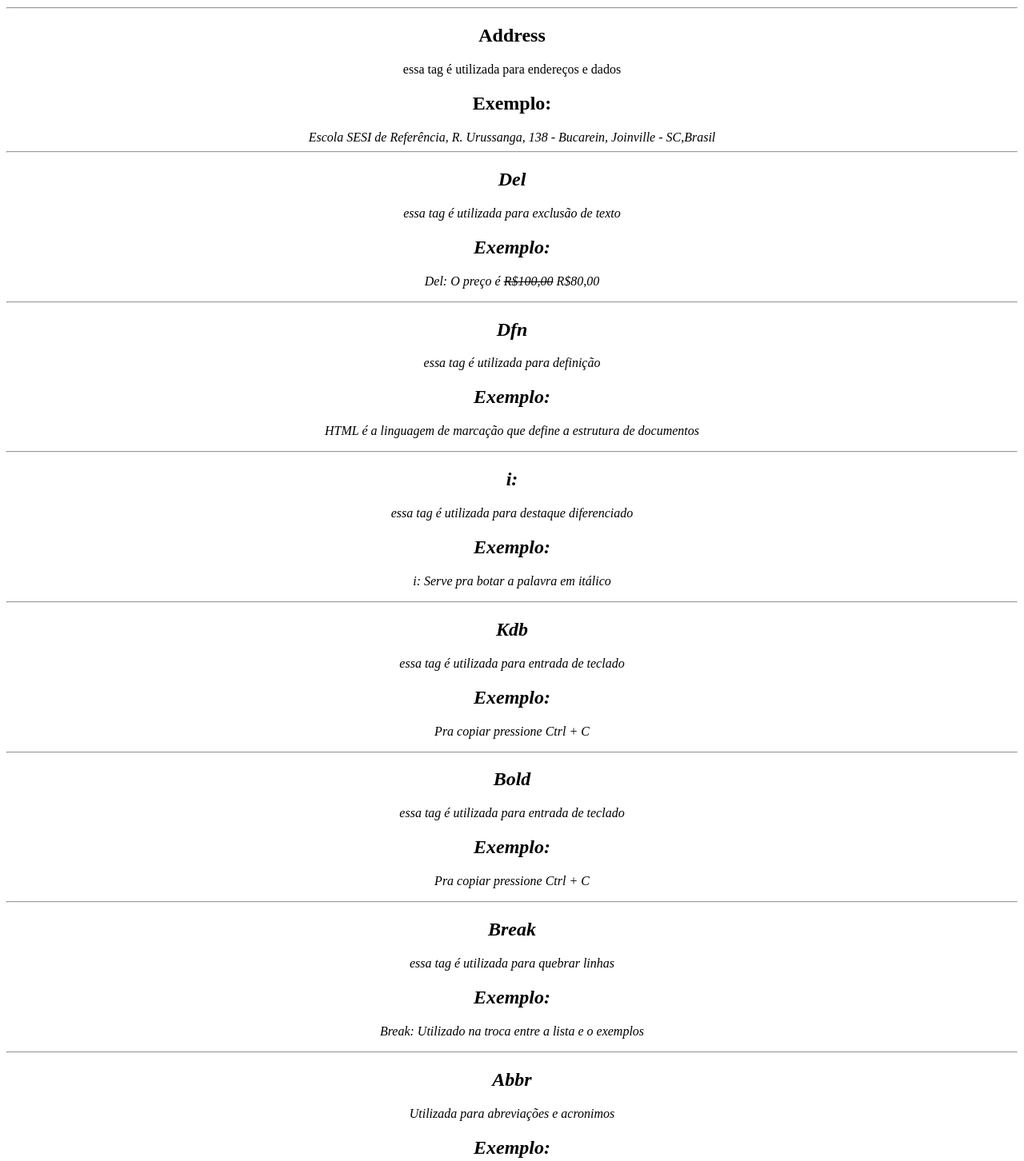
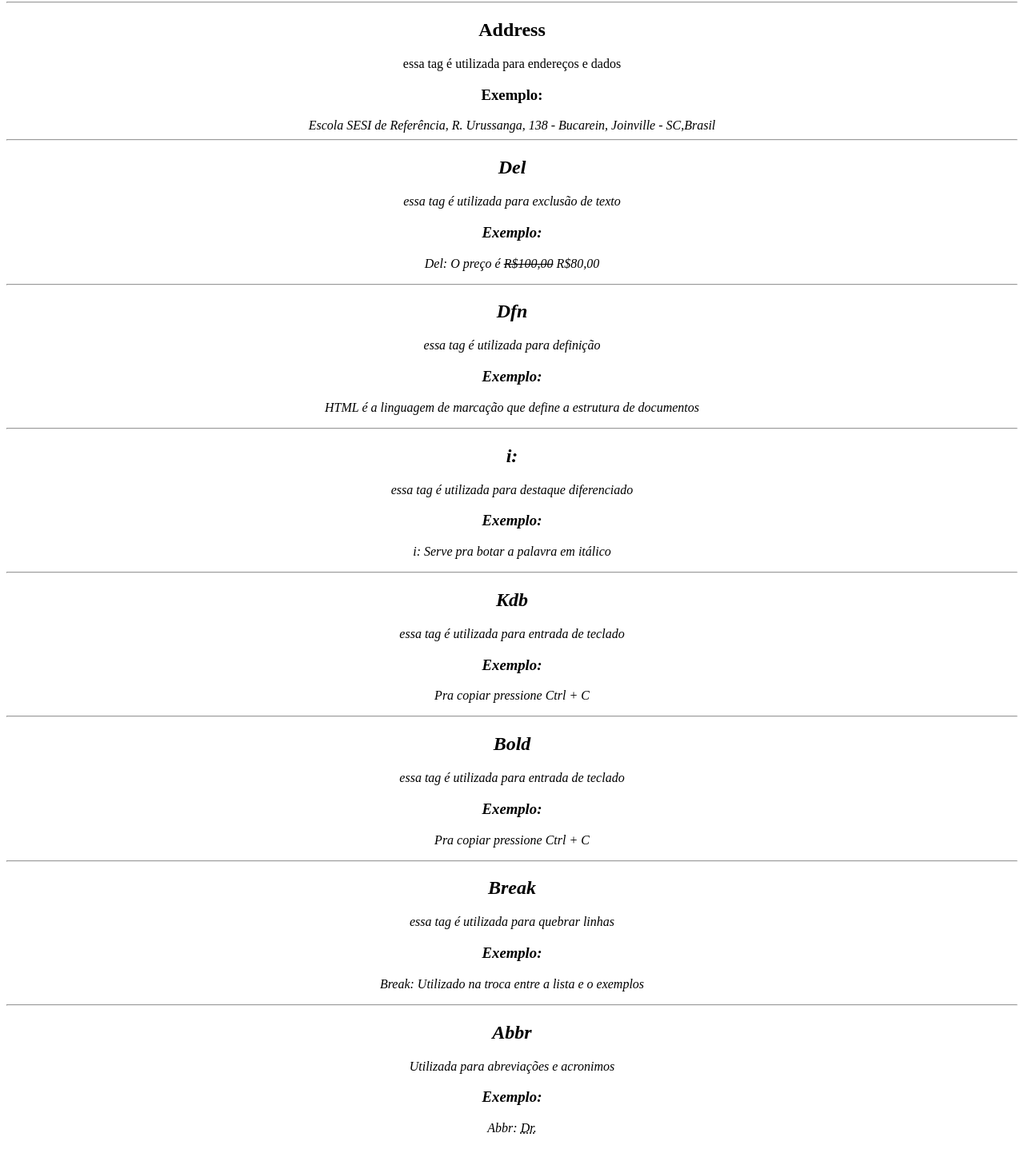
Before and after one commit to enzovegini-bot/Atividade-02, a plain HTML site: page index.html in a window 1280 px wide. Shown: the part 828-2280 px from the top of the page at 80% size. Drawn offline with Linux system fonts and the light colour scheme.

Commit message:
Add-tamanho do texto

```diff
--- a/index.html
+++ b/index.html
@@ -12,46 +12,46 @@
 
     <center> <h2> Title </h2></center>
     <p> A tag Title no HTML define o título oficial de uma página web, aparecendo na aba do navegador, na barra de título e como link principal nos resultados de pesquisa (SERP) do Google. É um elemento essencial dentro da tag head para SEO e usabilidade, resumindo o conteúdo do site em cerca de 60 caracteres.</p>
-    <h2>Exemplo:</h2>
+    <h3>Exemplo:</h3>
     <center><img src ="https://www.joemaster.com.br/tutoriais/wp-content/uploads/2020/06/introducao-ao-html.png"</center>
     <hr>
     <center> <h2> Address </h2></center>
     <p> essa tag é utilizada para endereços e dados </p>
-    <h2>Exemplo:</h2>
+    <h3>Exemplo:</h3>
        <address> Escola SESI de Referência,
         R. Urussanga, 138 - Bucarein, Joinville - SC,Brasil
     <hr>
     <center> <h2> Del </h2></center>
     <p> essa tag é utilizada para exclusão de texto </p>
-    <h2>Exemplo:</h2>
+    <h3>Exemplo:</h3>
     <P>Del: O preço é <del>R$100,00</del> R$80,00</P>
     <hr>
     <center> <h2> Dfn </h2></center>
     <p> essa tag é utilizada para definição </p>
-    <h2>Exemplo:</h2>
+    <h3>Exemplo:</h3>
     <P><dfn>HTML</dfn> é a linguagem de marcação que define a estrutura de documentos</P>
     <hr>
     <center> <h2> i: </h2></center>
     <p> essa tag é utilizada para destaque diferenciado </p>
-    <h2>Exemplo:</h2>
+    <h3>Exemplo:</h3>
     <P>i: Serve pra botar a palavra em <i>itálico</i></P>
     <hr>
     <center> <h2> Kdb </h2></center>
     <p> essa tag é utilizada para entrada de teclado </p>
-    <h2>Exemplo:</h2>
+    <h3>Exemplo:</h3>
     <p> Pra copiar pressione <kdb>Ctrl</kdb> + <kdb>C</kdb> </p>
     <hr>
     <center> <h2> Bold </h2></center>
     <p> essa tag é utilizada para entrada de teclado </p>
-    <h2>Exemplo:</h2>
+    <h3>Exemplo:</h3>
     <p> Pra copiar pressione <kdb>Ctrl</kdb> + <kdb>C</kdb> </p>
     <hr>
     <center> <h2> Break </h2></center>
     <p> essa tag é utilizada para quebrar linhas </p>
-    <h2>Exemplo:</h2>
+    <h3>Exemplo:</h3>
     <P>Break: Utilizado na troca entre a lista e o exemplos</P>
     <hr>
     <center> <h2> Abbr  </h2></center>
     <p> Utilizada para abreviações e acronimos </p>
-    <h2>Exemplo:</h2>
+    <h3>Exemplo:</h3>
     <p>Abbr: <abbr title="Doutor">Dr.</abbr></p>
```
